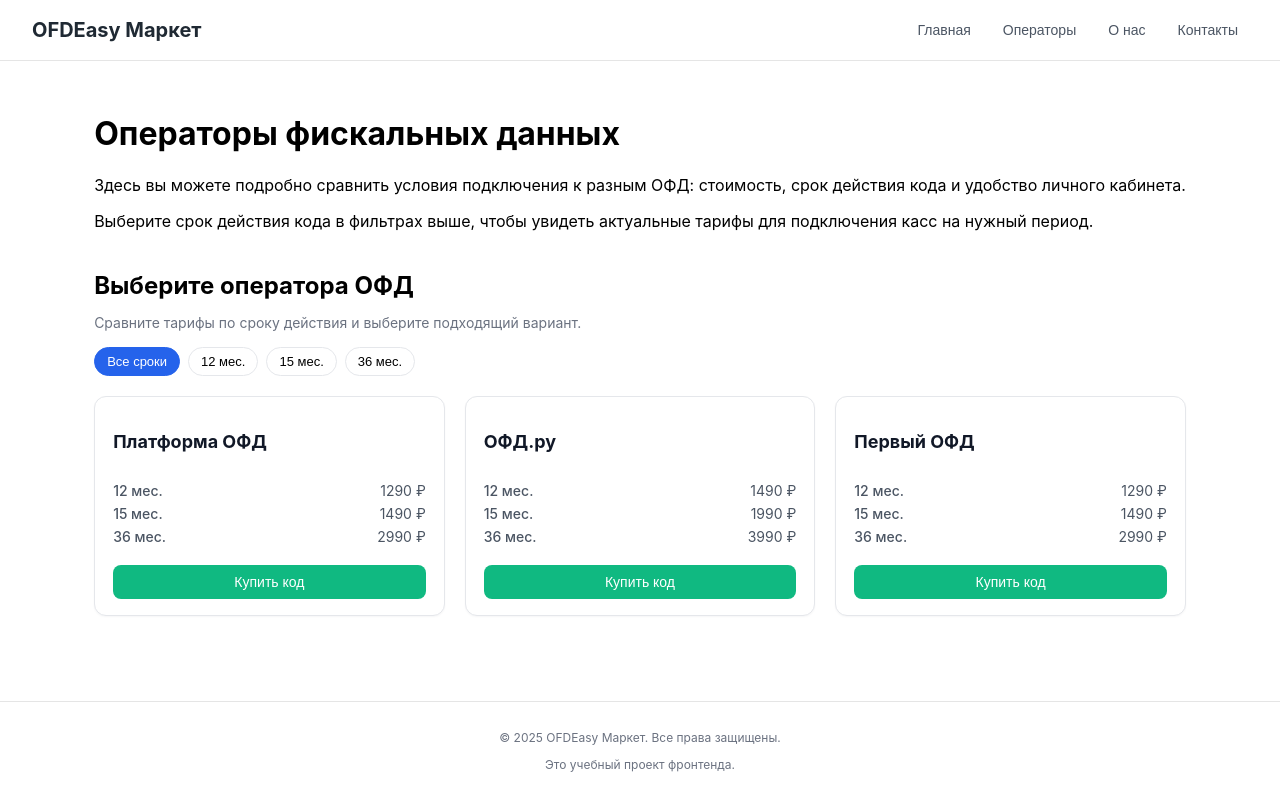
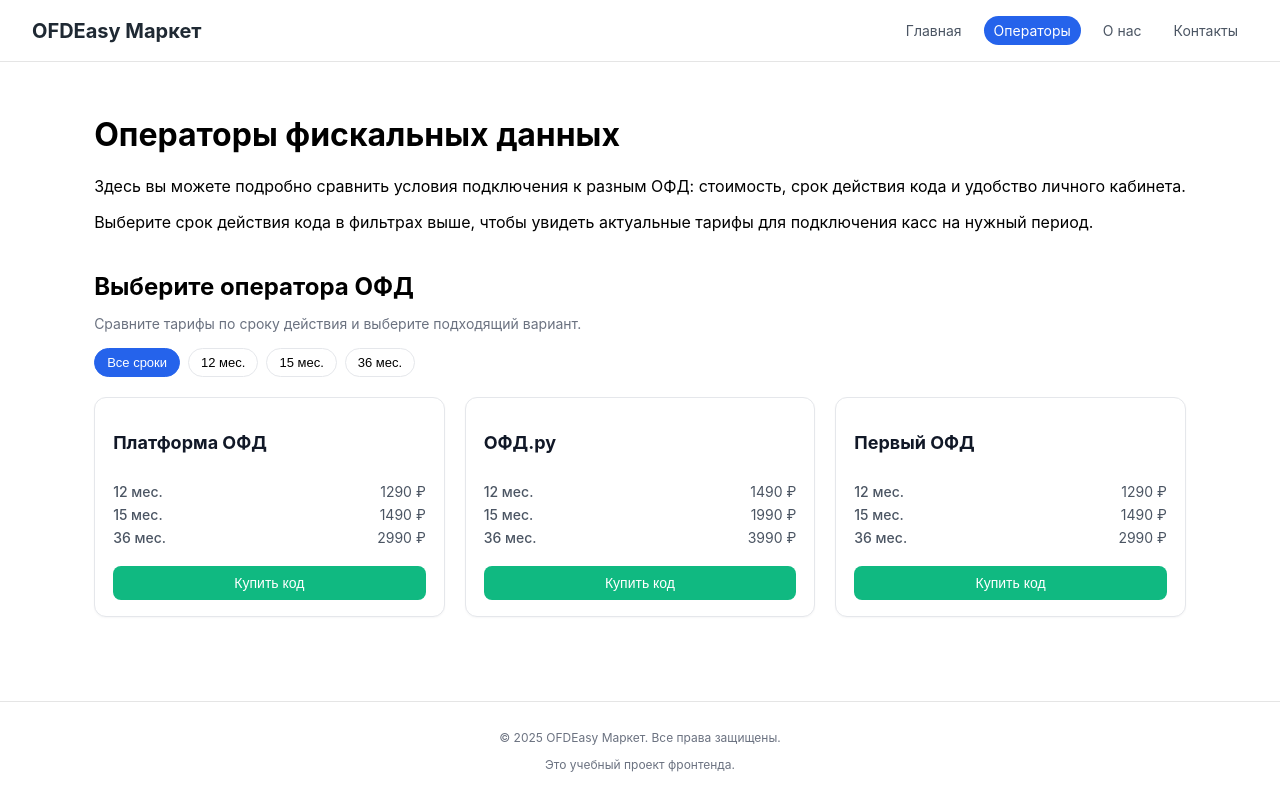
Before and after one commit to qwejssl/ofd-easy-market, a React (Create React App) app: page /operators in a window 1280 px wide. Built offline with nearby package versions, Linux system fonts and the light colour scheme; the HTML template or start-up script is replaced by a standard one.

Commit message:
update header navigation to use react router links

```diff
--- a/src/components/Header/Header.css
+++ b/src/components/Header/Header.css
@@ -56,3 +56,28 @@
 		padding: 4px 8px;
 	}
 }
+
+.header__logo a {
+	font-weight: 700;
+	font-size: 20px;
+	color: #1f2933;
+	text-decoration: none;
+}
+
+.header__nav a {
+	text-decoration: none;
+	color: #4b5563;
+	font-size: 14px;
+	padding: 6px 10px;
+	border-radius: 999px;
+}
+
+.header__nav a:hover {
+	background: #f3f4f6;
+	color: #111827;
+}
+
+.header__nav a.active {
+	background: #2563eb;
+	color: #ffffff;
+}
--- a/src/components/Header/Header.js
+++ b/src/components/Header/Header.js
@@ -1,31 +1,36 @@
+import { Link, useLocation } from 'react-router-dom'
 import './Header.css'
 
-function scrollToId(id) {
-	const el = document.getElementById(id)
-	if (el) {
-		el.scrollIntoView({ behavior: 'smooth' })
-	}
-}
+function Header() {
+	const location = useLocation()
 
-function Header() {
 	return (
 		<header className='header'>
-			<div className='header__logo' onClick={() => scrollToId('home')}>
-				OFDEasy Маркет
+			<div className='header__logo'>
+				<Link to='/'>OFDEasy Маркет</Link>
 			</div>
 			<nav className='header__nav'>
-				<button type='button' onClick={() => scrollToId('home')}>
+				<Link className={location.pathname === '/' ? 'active' : ''} to='/'>
 					Главная
-				</button>
-				<button type='button' onClick={() => scrollToId('operators')}>
+				</Link>
+				<Link
+					className={location.pathname === '/operators' ? 'active' : ''}
+					to='/operators'
+				>
 					Операторы
-				</button>
-				<button type='button' onClick={() => scrollToId('about')}>
+				</Link>
+				<Link
+					className={location.pathname === '/about' ? 'active' : ''}
+					to='/about'
+				>
 					О нас
-				</button>
-				<button type='button' onClick={() => scrollToId('contacts')}>
+				</Link>
+				<Link
+					className={location.pathname === '/contacts' ? 'active' : ''}
+					to='/contacts'
+				>
 					Контакты
-				</button>
+				</Link>
 			</nav>
 		</header>
 	)
```
